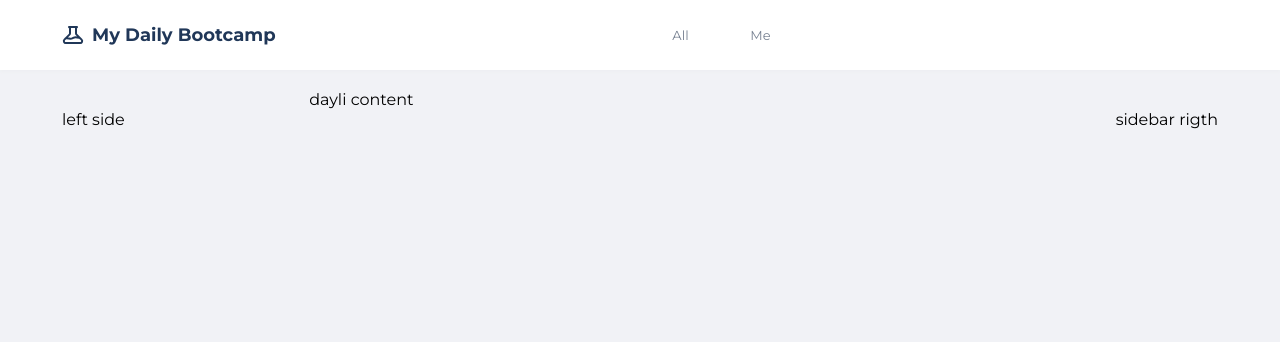
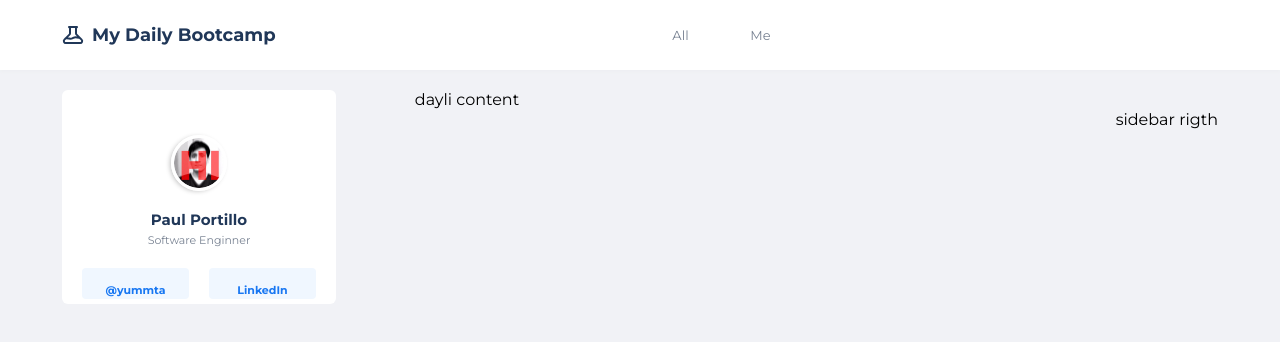
Before and after one commit to JimmyLoloy98/my-daily-bootcamp-react, a React (Vite) app: page / in a window 1280 px wide. Shown: the top 342 px of the page. Built offline with nearby package versions, Linux system fonts and the light colour scheme.

Commit message:
profile card component agregado

```diff
--- a/src/App.jsx
+++ b/src/App.jsx
@@ -3,13 +3,16 @@ import Main from "./components/Main";
 import SidebarLeft from "./components/SidebarLeft";
 import DailyContent from "./components/DailyContent";
 import SidebarRigth from "./components/SidebarRigth";
+import ProfileCard from "./components/ProfileCard";
 
 function App() {
   return (
     <>
       <Navbar />
       <Main>
-        <SidebarLeft></SidebarLeft>
+        <SidebarLeft>
+          <ProfileCard></ProfileCard>
+        </SidebarLeft>
         <DailyContent></DailyContent>
         <SidebarRigth></SidebarRigth>
       </Main>
--- /dev/null
+++ b/src/components/ProfileCard.jsx
@@ -0,0 +1,29 @@
+import me from "../../public/assets/img/me.jpg";
+
+const ProfileCard = () => {
+  return (
+    <div className="Profile-card">
+      <img src={me} alt="Perfil del usuario" />
+      <h3>Paul Portillo</h3>
+      <span>Software Enginner</span>
+      <div className="buttom">
+        <a
+          href="https://twitter.com/yummta?lang=es"
+          target="_blank"
+          className="profile-c"
+        >
+          <b>@yummta</b>
+        </a>
+        <a
+          href="https://www.linkedin.com/jobs/?originalSubdomain=pe"
+          target="_blank"
+          className="profile-c"
+        >
+          <b>LinkedIn</b>
+        </a>
+      </div>
+    </div>
+  );
+};
+
+export default ProfileCard;
--- a/src/components/SidebarLeft.jsx
+++ b/src/components/SidebarLeft.jsx
@@ -1,5 +1,5 @@
-const SidebarLeft = () => {
-  return <div className="sidebar-left">left side</div>;
+const SidebarLeft = ({ children }) => {
+  return <div className="sidebar-left">{children}</div>;
 };
 
 export default SidebarLeft;
```
